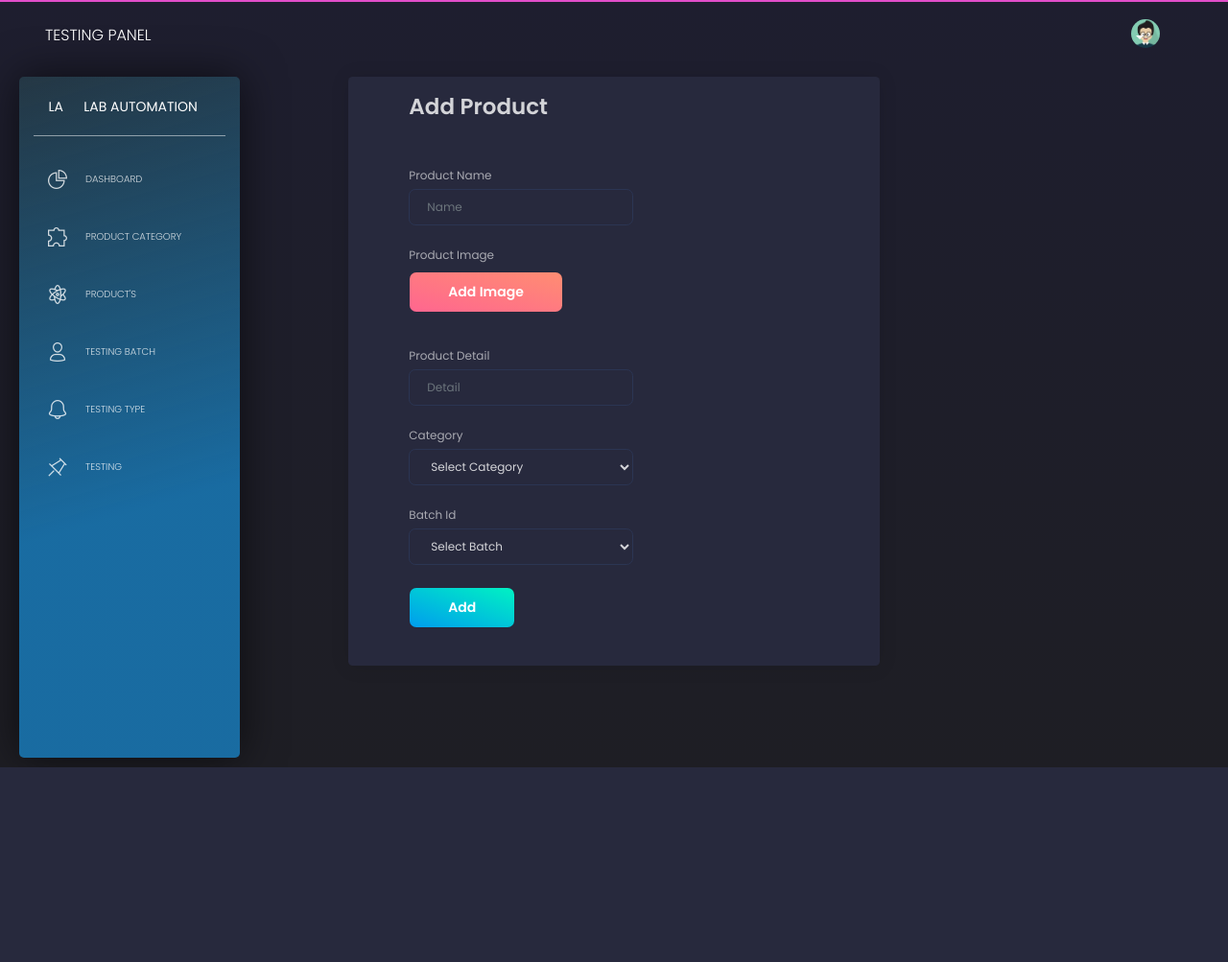
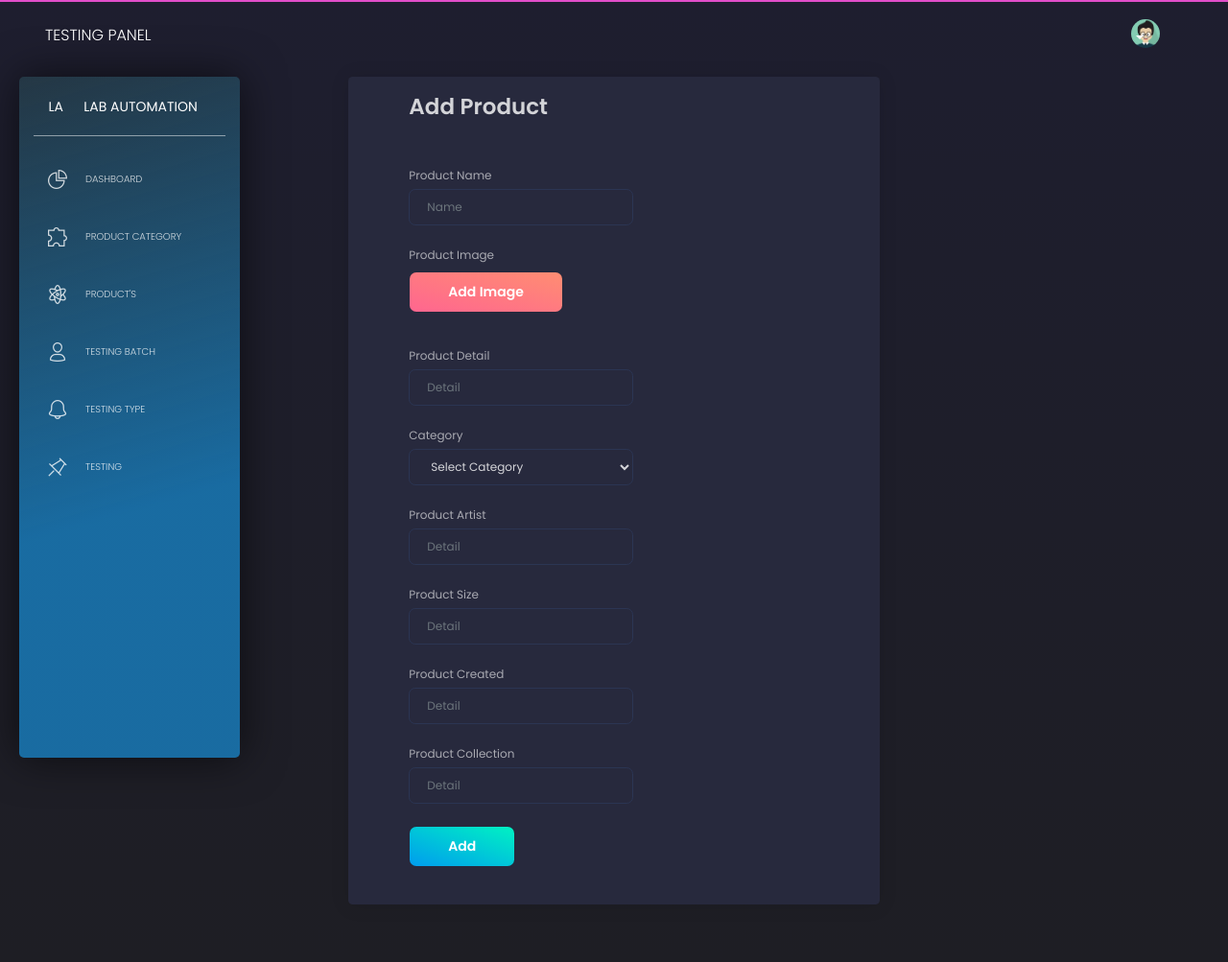
Before and after one commit to dkt147/Bitty_Bobs, a PHP site: page /LAB/Admin/createproduct.php in a window 1280 px wide. Shown: the whole page at 96% size. Before the commit the page ends 800 px from the top, so only its background shows below. Run offline with PHP 8.4, Linux system fonts and the light colour scheme; data that the repository does not hold is empty; some libraries are stand-ins or nearby versions.

Commit message:
Product Add page working

```diff
--- a/Admin/createproduct.php
+++ b/Admin/createproduct.php
@@ -107,7 +107,7 @@
                                         <div class="col-md-6 pr-md-1">
                                             <div class="form-group">
                                                 <label>Product Name</label>
-                                                <input type="text" class="form-control" name="p_name" placeholder="Name" required>
+                                                <input type="text" class="form-control" name="name" placeholder="Name" required>
                                             </div>
                                         </div>
 
@@ -126,7 +126,7 @@
                                         <div class="col-md-6 pr-md-1">
                                             <div class="form-group">
                                                 <label>Product Detail</label>
-                                                <input type="text" class="form-control" name="p_detail" placeholder="Detail" required>
+                                                <input type="text" class="form-control" name="detail" placeholder="Detail" required>
                                             </div>
                                         </div>
 
@@ -135,7 +135,7 @@
                                         <div class="col-md-6 pr-md-1">
                                             <div class="form-group">
                                                 <label>Category</label>
-                                                <select class="form-control" name="p_category">
+                                                <select class="form-control" name="catagory">
                                                     <option selected disabled>Select Category</option>
                                                     <?php
 
@@ -159,31 +159,42 @@
                                     </div>
                                     <div class="row">
                                         <div class="col-md-6 pr-md-1">
-                                            <div class="form-group">
-                                                <label>Batch Id</label>
-                                                <select class="form-control" name="p_batch">
-                                                    <option selected disabled>Select Batch</option>
+                                        <div class="form-group">
+                                                <label>Product Artist</label>
+                                                <input type="text" class="form-control" name="detail" placeholder="Detail" required>
+                                            </div>
+                                        </div>
 
-                                                    <?php
+                                    </div>
+                                    <div class="row">
+                                        <div class="col-md-6 pr-md-1">
+                                        <div class="form-group">
+                                                <label>Product Size</label>
+                                                <input type="text" class="form-control" name="detail" placeholder="Detail" required>
+                                            </div>
+                                        </div>
 
-                                                    $con = mysqli_connect("localhost", "root", "", "lab_automation") or die("Query Failed!!!");
-                                                    $query = "SELECT * FROM `product_batch`";
-                                                    $res = mysqli_query($con, $query);
-
-                                                    if (mysqli_num_rows($res) > 0) {
-                                                        while ($row = mysqli_fetch_assoc($res)) {
-
-                                                    ?>
-                                                            <option style="color: black;"><?php echo $row['b_Id']; ?></option>
-                                                    <?php
-                                                        }
-                                                    }
-                                                    ?>
-                                                </select></div>
+                                    </div>
+                                    <div class="row">
+                                        <div class="col-md-6 pr-md-1">
+                                        <div class="form-group">
+                                                <label>Product Created</label>
+                                                <input type="text" class="form-control" name="detail" placeholder="Detail" required>
+                                            </div>
                                         </div>
 
                                     </div>
 
+
+                                    <div class="row">
+                                        <div class="col-md-6 pr-md-1">
+                                        <div class="form-group">
+                                                <label>Product Collection</label>
+                                                <input type="text" class="form-control" name="detail" placeholder="Detail" required>
+                                            </div>
+                                        </div>
+
+                                    </div>
                                     <div class="row">
                                         <div class="col-md-6 pr-md-1">
                                             <input type="submit" class="btn btn-fill btn-success" name="createproduct" value="Add">
```
